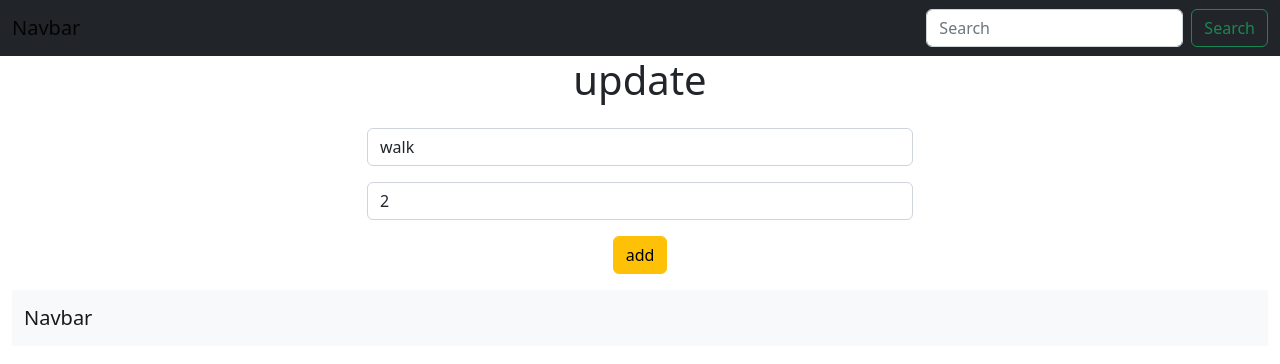
After one commit to malavikarajeevan/jango, a Django app: page /update/1 in a window 1280 px wide. The commit adds this page. Shown: the top 364 px of the page. Run offline with Django 5.2, Linux system fonts and the light colour scheme; data comes from the database, SQL or seed files in the repository; both versions use the stored data as it was after the commit.

Commit message:
new file added

```diff
--- a/todo/todoproj/static/css/index.css
+++ /dev/null
@@ -1,3 +0,0 @@
-h1{
-    background-color: blue;
-}
--- a/todo/todoproj/templates/base.html
+++ b/todo/todoproj/templates/base.html
@@ -6,11 +6,12 @@
     <meta name="viewport" content="width=device-width, initial-scale=1">
     <title>Bootstrap demo</title>
     <link href="https://cdn.jsdelivr.net/npm/bootstrap@5.2.3/dist/css/bootstrap.min.css" rel="stylesheet" integrity="sha384-rbsA2VBKQhggwzxH7pPCaAqO46MgnOM80zW1RWuH61DGLwZJEdK2Kadq2F9CUG65" crossorigin="anonymous">
-    <link rel="stylesheet" href={% static 'css/index.css' %}>
+    <link rel="stylesheet" href="{% static 'css/index.css' %}">
   </head>
   <body>
     {% include 'nav.html' %}
     {% block content %}
+
     {% endblock %}
     {% include 'footer.html' %}
     <script src="https://cdn.jsdelivr.net/npm/bootstrap@5.2.3/dist/js/bootstrap.bundle.min.js" integrity="sha384-kenU1KFdBIe4zVF0s0G1M5b4hcpxyD9F7jL+jjXkk+Q2h455rYXK/7HAuoJl+0I4" crossorigin="anonymous"></script>
--- a/todo/todoproj/templates/footer.html
+++ b/todo/todoproj/templates/footer.html
@@ -1,36 +1,7 @@
-<nav class="navbar navbar-expand-lg bg-light">
-  <div class="container-fluid">
-    <a class="navbar-brand" href="#">Navbar</a>
-    <button class="navbar-toggler" type="button" data-bs-toggle="collapse" data-bs-target="#navbarSupportedContent" aria-controls="navbarSupportedContent" aria-expanded="false" aria-label="Toggle navigation">
-      <span class="navbar-toggler-icon"></span>
-    </button>
-    <div class="collapse navbar-collapse" id="navbarSupportedContent">
-      <ul class="navbar-nav me-auto mb-2 mb-lg-0">
-        <li class="nav-item">
-          <a class="nav-link active" aria-current="page" href="#">Home</a>
-        </li>
-        <li class="nav-item">
-          <a class="nav-link" href="#">Link</a>
-        </li>
-        <li class="nav-item dropdown">
-          <a class="nav-link dropdown-toggle" href="#" role="button" data-bs-toggle="dropdown" aria-expanded="false">
-            Dropdown
-          </a>
-          <ul class="dropdown-menu">
-            <li><a class="dropdown-item" href="#">Action</a></li>
-            <li><a class="dropdown-item" href="#">Another action</a></li>
-            <li><hr class="dropdown-divider"></li>
-            <li><a class="dropdown-item" href="#">Something else here</a></li>
-          </ul>
-        </li>
-        <li class="nav-item">
-          <a class="nav-link disabled">Disabled</a>
-        </li>
-      </ul>
-      <form class="d-flex" role="search">
-        <input class="form-control me-2" type="search" placeholder="Search" aria-label="Search">
-        <button class="btn btn-outline-success" type="submit">Search</button>
-      </form>
+<div class="container-fluid">
+  <nav class="navbar navbar-expand-lg bg-light">
+    <div class="container-fluid">
+      <a class="navbar-brand" href="#">Navbar</a>
     </div>
-  </div>
-</nav>
+  </nav>
+</div>
--- a/todo/todoproj/templates/nav.html
+++ b/todo/todoproj/templates/nav.html
@@ -1,36 +1,9 @@
-<nav class="navbar navbar-expand-lg bg-light">
+<nav class="navbar bg-dark">
   <div class="container-fluid">
-    <a class="navbar-brand" href="#">Navbar</a>
-    <button class="navbar-toggler" type="button" data-bs-toggle="collapse" data-bs-target="#navbarSupportedContent" aria-controls="navbarSupportedContent" aria-expanded="false" aria-label="Toggle navigation">
-      <span class="navbar-toggler-icon"></span>
-    </button>
-    <div class="collapse navbar-collapse" id="navbarSupportedContent">
-      <ul class="navbar-nav me-auto mb-2 mb-lg-0">
-        <li class="nav-item">
-          <a class="nav-link active" aria-current="page" href="#">Home</a>
-        </li>
-        <li class="nav-item">
-          <a class="nav-link" href="#">Link</a>
-        </li>
-        <li class="nav-item dropdown">
-          <a class="nav-link dropdown-toggle" href="#" role="button" data-bs-toggle="dropdown" aria-expanded="false">
-            Dropdown
-          </a>
-          <ul class="dropdown-menu">
-            <li><a class="dropdown-item" href="#">Action</a></li>
-            <li><a class="dropdown-item" href="#">Another action</a></li>
-            <li><hr class="dropdown-divider"></li>
-            <li><a class="dropdown-item" href="#">Something else here</a></li>
-          </ul>
-        </li>
-        <li class="nav-item">
-          <a class="nav-link disabled">Disabled</a>
-        </li>
-      </ul>
-      <form class="d-flex" role="search">
-        <input class="form-control me-2" type="search" placeholder="Search" aria-label="Search">
-        <button class="btn btn-outline-success" type="submit">Search</button>
-      </form>
-    </div>
+    <a class="navbar-brand">Navbar</a>
+    <form class="d-flex" role="search">
+      <input class="form-control me-2" type="search" placeholder="Search" aria-label="Search">
+      <button class="btn btn-outline-success" type="submit">Search</button>
+    </form>
   </div>
 </nav>
--- /dev/null
+++ b/todo/todoproj/templates/update.html
@@ -0,0 +1,25 @@
+{% extends 'base.html' %}
+   {% block content %}
+   <div class="container">
+    <h1 class="text-center">update</h1>
+      <div class="row mx-auto">
+         <div class=" d-flex justify-content-center">
+            <form action="" method="post" class="form w-50">
+               {% csrf_token %}
+               <div class="my-3">
+                  <input type="text" name="task" placeholder="Task"class="form-control" value="{{task.task}}">
+               </div>
+               <div>
+                  <input type="number" name="priority" class="form-control"placeholder="priority" value="{{task.priority}}">
+               </div>
+               <div class="my-3 text-center">
+                  <button class="btn btn-warning">add</button>
+               </div>
+            </form>
+         </div>
+        </div>
+   </div>
+
+
+
+   {% endblock %}
--- a/todo/todoproj/todoapp/urls.py
+++ b/todo/todoproj/todoapp/urls.py
@@ -4,4 +4,5 @@ from django.urls import path
 urlpatterns = [
      path('',views.Home,name='home'),
      # path('contact/',views.contact,name='contact')
+     path('update/<int:id>',views.update,name='update'),
 ]
--- a/todo/todoproj/todoapp/views.py
+++ b/todo/todoproj/todoapp/views.py
@@ -6,11 +6,16 @@ from .models import Task
 def Home(req):
     tasks=Task.objects.all()
     if req.method=="POST":
-        task=req.POST["task"]
-        priority=req.POST["priority"]
-        # print(name,priority)
+        task=req.POST.get('task','')
+        priority=req.POST.get('priority','')
+        # print(task,priority)
         todo=Task(task=task,priority=priority)
-        todo.save
+        todo.save()
     return render(req,"index.html",{"tasks":tasks})
+
+def update(req,id):
+    print(id)
+    task=Task.objects.get(id=id)
+    return render(req,'update.html',{"task":task})
 # def contact(req):
 #     return render(req,"contact.html")
```
Also changed, not shown: todo/todoproj/templates/index.html (+13 -22 lines), todo/todoproj/db.sqlite3, todo/todoproj/todoapp/migrations/0001_initial.py.
